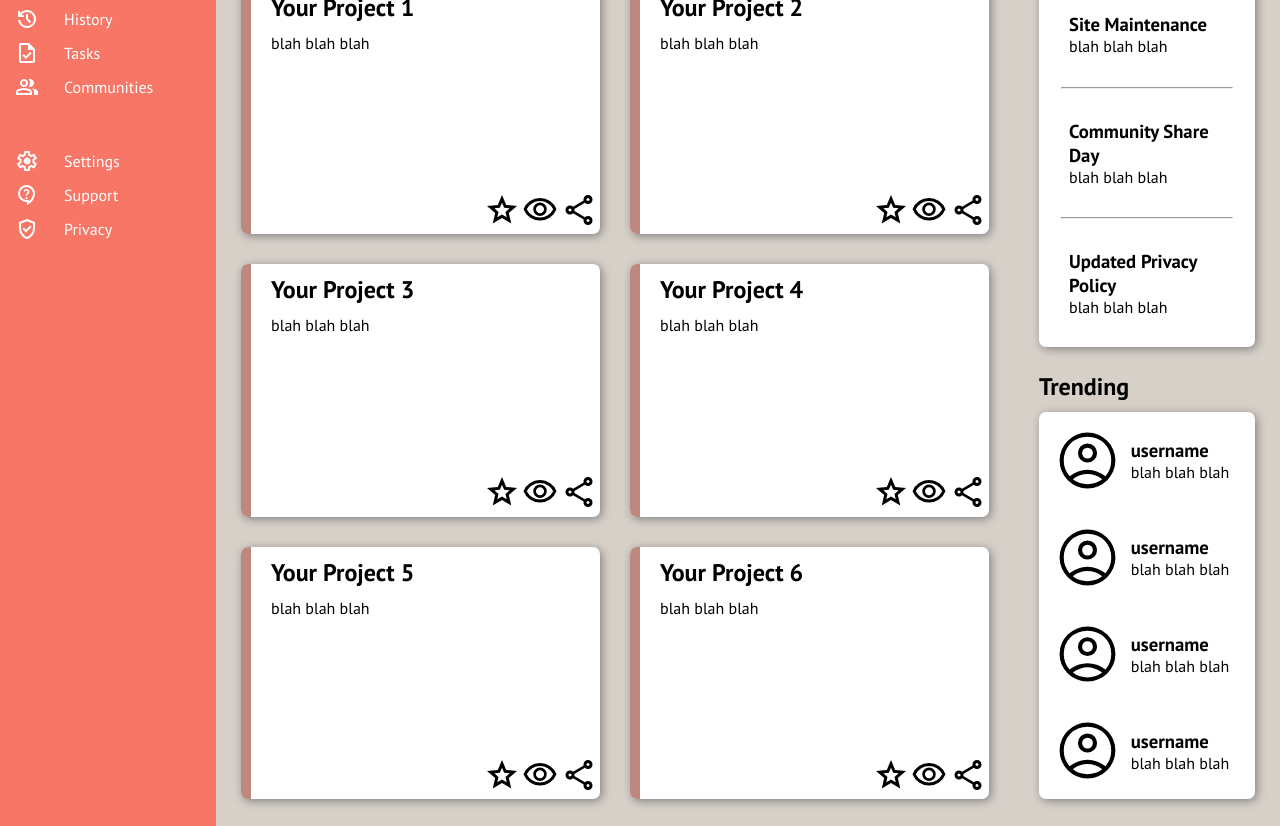
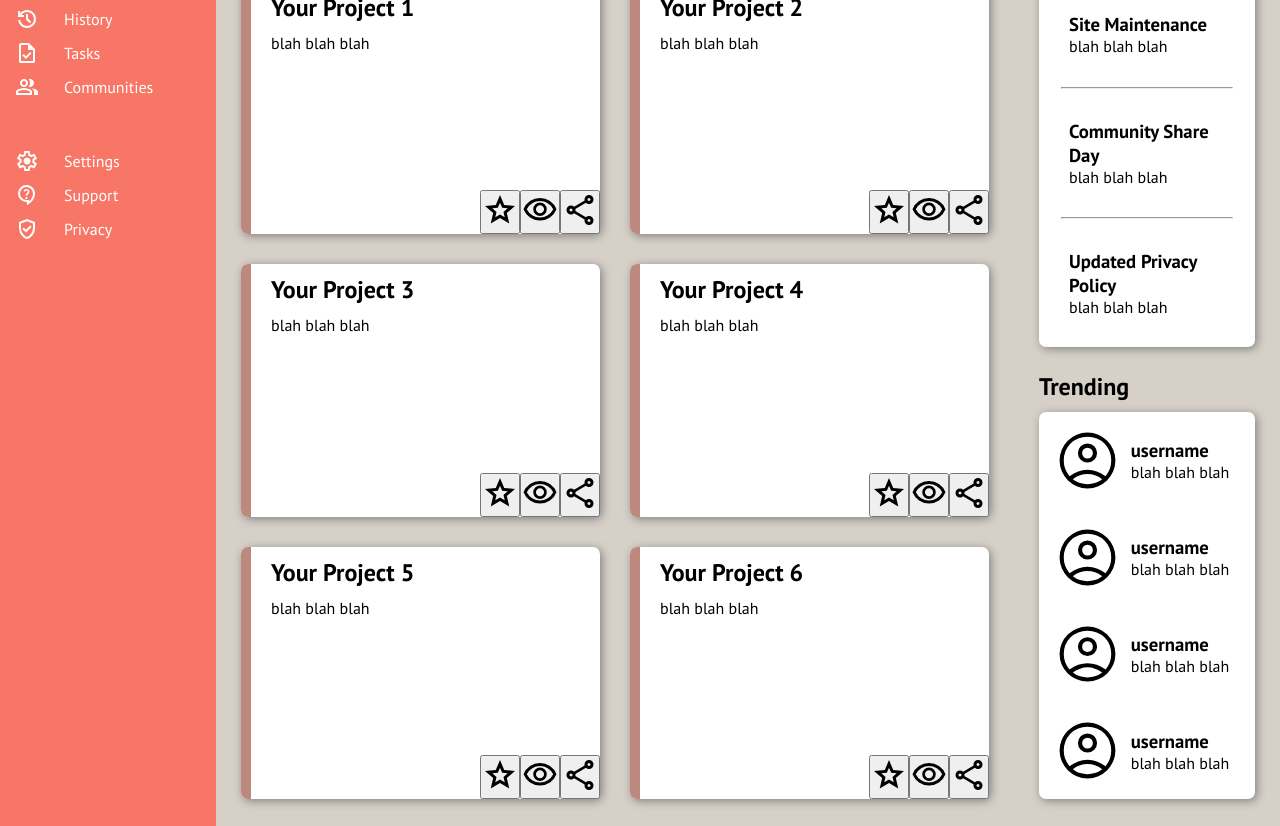
Before and after one commit to tmntee/admin-dashboard, a plain HTML site: page index.html in a window 1280 px wide. Shown: the part 282-1108 px from the top of the page. Drawn offline with Linux system fonts and the light colour scheme; files whose address does not match are found by name.

Commit message:
Edit card text layout and change project card symbols into buttons

```diff
--- a/index.html
+++ b/index.html
@@ -93,9 +93,15 @@
                     <h2>Your Project 1</h2>
                     <p class="post-text">blah blah blah</p>
                     <div class="project-symbols">
+                        <button>
                             <img src="/images/star_icon.svg" alt="Favorite Icon">
+                        </button>
+                        <button>
                             <img src="/images/visibility_icon.svg" alt="Hide Icon">
+                        </button>
+                        <button>
                             <img src="/images/share_icon.svg" alt="Share Icon">
+                        </button>
                     </div>
                 </div>
                 <div class="project-card">
@@ -103,9 +109,15 @@
                     <h2>Your Project 2</h2>
                     <p class="post-text">blah blah blah</p>
                     <div class="project-symbols">
+                        <button>
                             <img src="/images/star_icon.svg" alt="Favorite Icon">
+                        </button>
+                        <button>
                             <img src="/images/visibility_icon.svg" alt="Hide Icon">
+                        </button>
+                        <button>
                             <img src="/images/share_icon.svg" alt="Share Icon">
+                        </button>
                     </div>
                 </div>
                 <div class="project-card">
@@ -113,9 +125,15 @@
                     <h2>Your Project 3</h2>
                     <p class="post-text">blah blah blah</p>
                     <div class="project-symbols">
+                        <button>
                             <img src="/images/star_icon.svg" alt="Favorite Icon">
+                        </button>
+                        <button>
                             <img src="/images/visibility_icon.svg" alt="Hide Icon">
+                        </button>
+                        <button>
                             <img src="/images/share_icon.svg" alt="Share Icon">
+                        </button>
                     </div>
                 </div>
                 <div class="project-card">
@@ -123,9 +141,15 @@
                     <h2>Your Project 4</h2>
                     <p class="post-text">blah blah blah</p>
                     <div class="project-symbols">
+                        <button>
                             <img src="/images/star_icon.svg" alt="Favorite Icon">
+                        </button>
+                        <button>
                             <img src="/images/visibility_icon.svg" alt="Hide Icon">
+                        </button>
+                        <button>
                             <img src="/images/share_icon.svg" alt="Share Icon">
+                        </button>
                     </div>
                 </div>
                 <div class="project-card">
@@ -133,9 +157,15 @@
                     <h2>Your Project 5</h2>
                     <p class="post-text">blah blah blah</p>
                     <div class="project-symbols">
+                        <button>
                             <img src="/images/star_icon.svg" alt="Favorite Icon">
+                        </button>
+                        <button>
                             <img src="/images/visibility_icon.svg" alt="Hide Icon">
+                        </button>
+                        <button>
                             <img src="/images/share_icon.svg" alt="Share Icon">
+                        </button>
                     </div>
                 </div>
                 <div class="project-card">
@@ -143,9 +173,15 @@
                     <h2>Your Project 6</h2>
                     <p class="post-text">blah blah blah</p>
                     <div class="project-symbols">
+                        <button>
                             <img src="/images/star_icon.svg" alt="Favorite Icon">
+                        </button>
+                        <button>
                             <img src="/images/visibility_icon.svg" alt="Hide Icon">
+                        </button>
+                        <button>
                             <img src="/images/share_icon.svg" alt="Share Icon">
+                        </button>
                     </div>
                 </div>
             </div>
--- a/styles.css
+++ b/styles.css
@@ -294,6 +294,10 @@ p.post-text {
     padding-top: 10px;
 }
 
+p.post-text {
+    grid-column : 2 / 4;
+}
+
 .card-tab {
     background-color: var(--project-tab-color);
     grid-column: 1 / 2;
```
Lines whose indentation alone changed are shown as unchanged.
